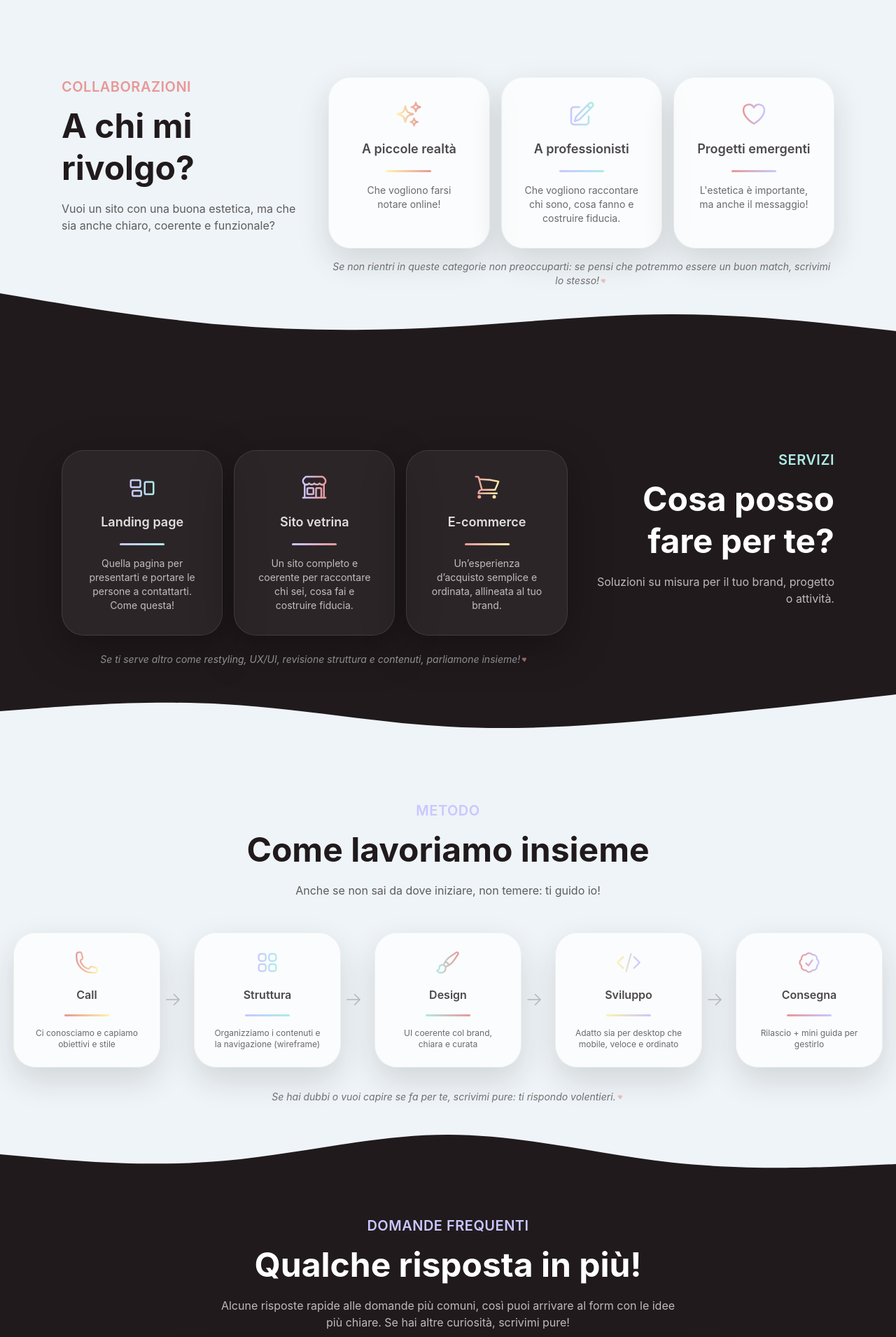
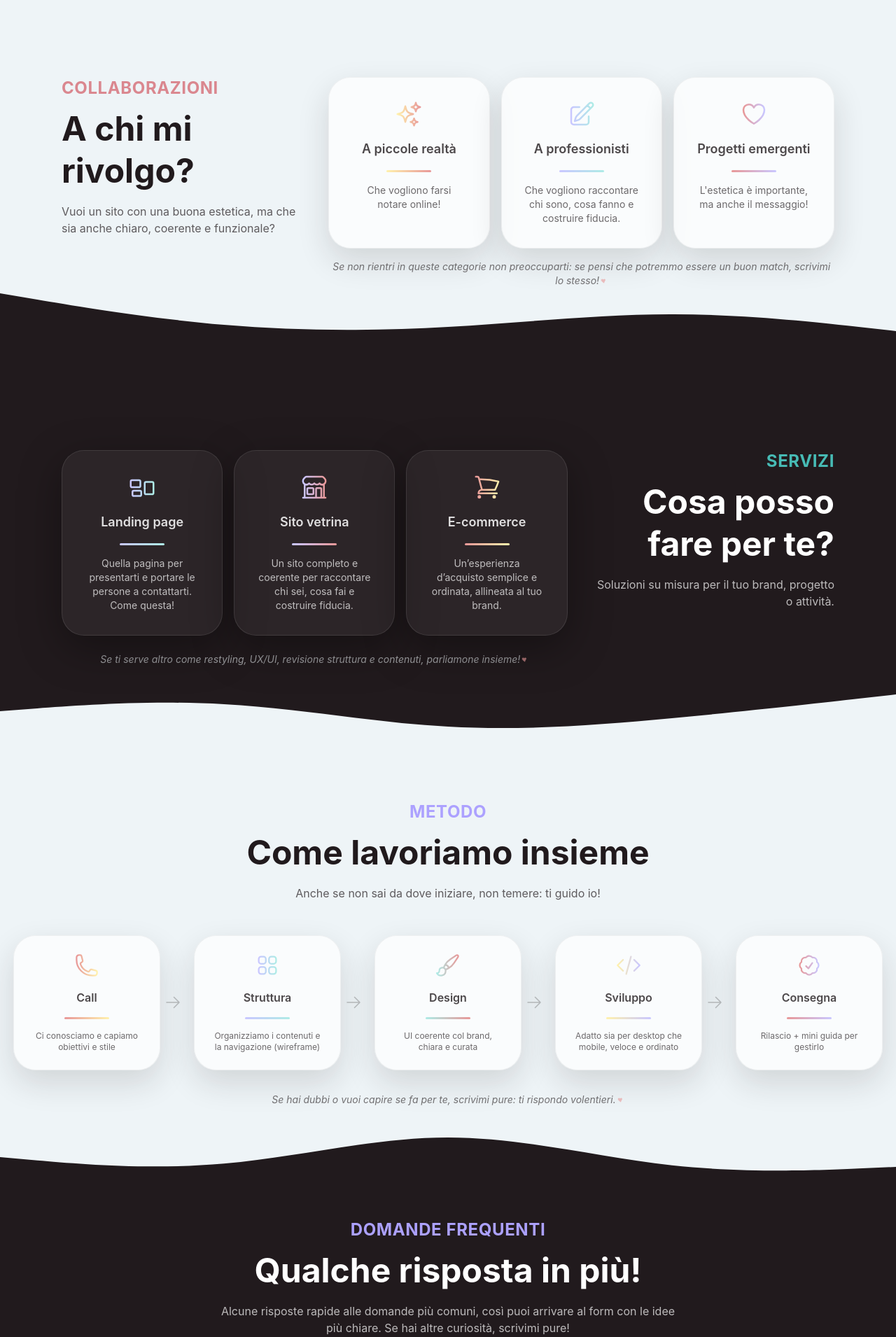
Before and after one commit to ilariamotta/my-landing-page, a React (Vite) app: page / in a window 1280 px wide. Shown: the part 730-2640 px from the top of the page at 70% size. Built offline with nearby package versions, Linux system fonts and the light colour scheme; no server answers.

Commit message:
Optimize site performance and accessibility

```diff
--- a/src/App.jsx
+++ b/src/App.jsx
@@ -24,6 +24,7 @@ function App() {
     <>
       <div className="bg-[var(--bgSoft)] min-h-screen">
         <Header />
+        <main>
         <Hero />
         <ForWhom />
         <Services />
@@ -31,6 +32,7 @@ function App() {
         <Faq />
         <ContactDark />
         <SocialSection />
+        </main>
         <Footer />
       </div>
     </>
--- a/src/components/ContactDark.jsx
+++ b/src/components/ContactDark.jsx
@@ -47,7 +47,7 @@ export default function ContactDark() {
         <div className="grid gap-10 lg:grid-cols-12 lg:items-start">
           {/* LEFT */}
           <div className="lg:col-span-4">
-            <p className="text-xl font-semibold tracking-wide text-[var(--butter)]">
+            <p className="text-2xl font-bold tracking-wide text-[var(--butter)]">
               CONTATTI
             </p>
 
@@ -100,7 +100,11 @@ export default function ContactDark() {
 
                 {/* Servizio */}
                 <div className="relative">
+<label htmlFor="service" className="sr-only">
+  Di cosa hai bisogno?
+</label>
                   <select
+                  id="service"
                     name="service"
                     defaultValue=""
                     required
--- a/src/components/Faq.jsx
+++ b/src/components/Faq.jsx
@@ -41,7 +41,7 @@ export default function Faq() {
       <div className="mx-auto max-w-4xl px-6">
         {/* titolo */}
         <div className="text-center">
-          <p className="text-xl font-semibold tracking-wide text-[var(--lilac)]">
+          <p className="text-2xl font-bold tracking-wide text-[var(--lilacReadable)]">
             DOMANDE FREQUENTI
           </p>
 
--- a/src/components/ForWhom.jsx
+++ b/src/components/ForWhom.jsx
@@ -29,7 +29,7 @@ export default function ForWhom() {
         <div className="grid gap-10 lg:grid-cols-12 lg:items-start">
           {/* LEFT */}
           <div className="lg:col-span-4">
-            <h2 className="text-xl font-semibold tracking-wide text-[var(--pink)]">
+            <h2 className="text-2xl font-bold tracking-wide text-[var(--pinkReadable)]">
               COLLABORAZIONI
             </h2>
             <h2 className="mt-3 text-4xl sm:text-5xl font-bold leading-tight text-[var(--blackWarm)]">
--- a/src/components/Process.jsx
+++ b/src/components/Process.jsx
@@ -23,7 +23,7 @@ export default function Process() {
       {/* contenuto sopra la wave */}
       <div className="relative z-10 mx-auto max-w-7xl px-6">
         <div className="text-center">
-          <p className="text-xl font-semibold tracking-wide text-[var(--lilac)]">METODO</p>
+          <p className="text-2xl font-bold tracking-wide text-[var(--lilacReadable)]">METODO</p>
           <h2 className="mt-3 text-4xl sm:text-5xl font-bold leading-tight text-[var(--blackWarm)]">
             Come lavoriamo insieme
           </h2>
--- a/src/components/Services.jsx
+++ b/src/components/Services.jsx
@@ -57,7 +57,7 @@ export default function Services() {
 
           {/* RIGHT: title */}
           <div className="order-1 lg:order-2 lg:col-span-4 lg:col-start-9 lg:text-right">
-            <h2 className="text-xl font-semibold tracking-wide text-[var(--mint)]">
+            <h2 className="text-2xl font-bold tracking-wide text-[var(--mintReadable)]">
               SERVIZI
             </h2>
             <h2 className="mt-3 text-4xl sm:text-5xl font-bold leading-tight">
--- a/src/components/SocialSection.jsx
+++ b/src/components/SocialSection.jsx
@@ -5,7 +5,7 @@ export default function SocialSection() {
     <section id="social" className="bg-[var(--bgSoft)] py-16">
       <div className="mx-auto max-w-4xl px-6 text-center">
 
-        <p className="text-xl font-semibold tracking-wide text-[var(--lilac)]">
+        <p className="text-2xl font-bold tracking-wide text-[var(--lilacReadable)]">
           DOVE TROVARMI
         </p>
 
--- a/src/index.css
+++ b/src/index.css
@@ -8,6 +8,10 @@
   --bgSoft:    #EEF4F7;
   --butter:    #FFF1AD;
   --mint:      #AEEBE6;
+
+  --pinkReadable: #da878f;
+  --lilacReadable: #aca1ff;
+  --mintReadable: #47bbb5;
 }
 
 /*base*/
```
